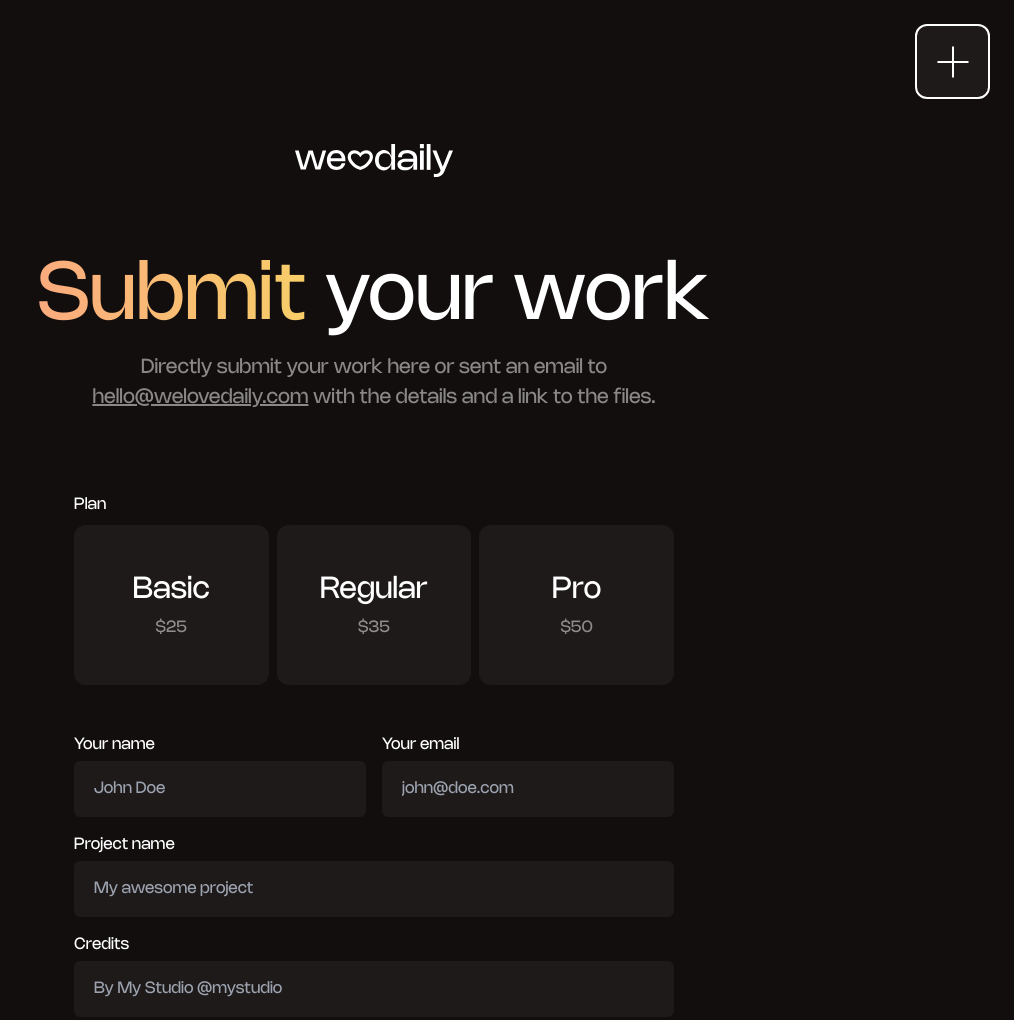
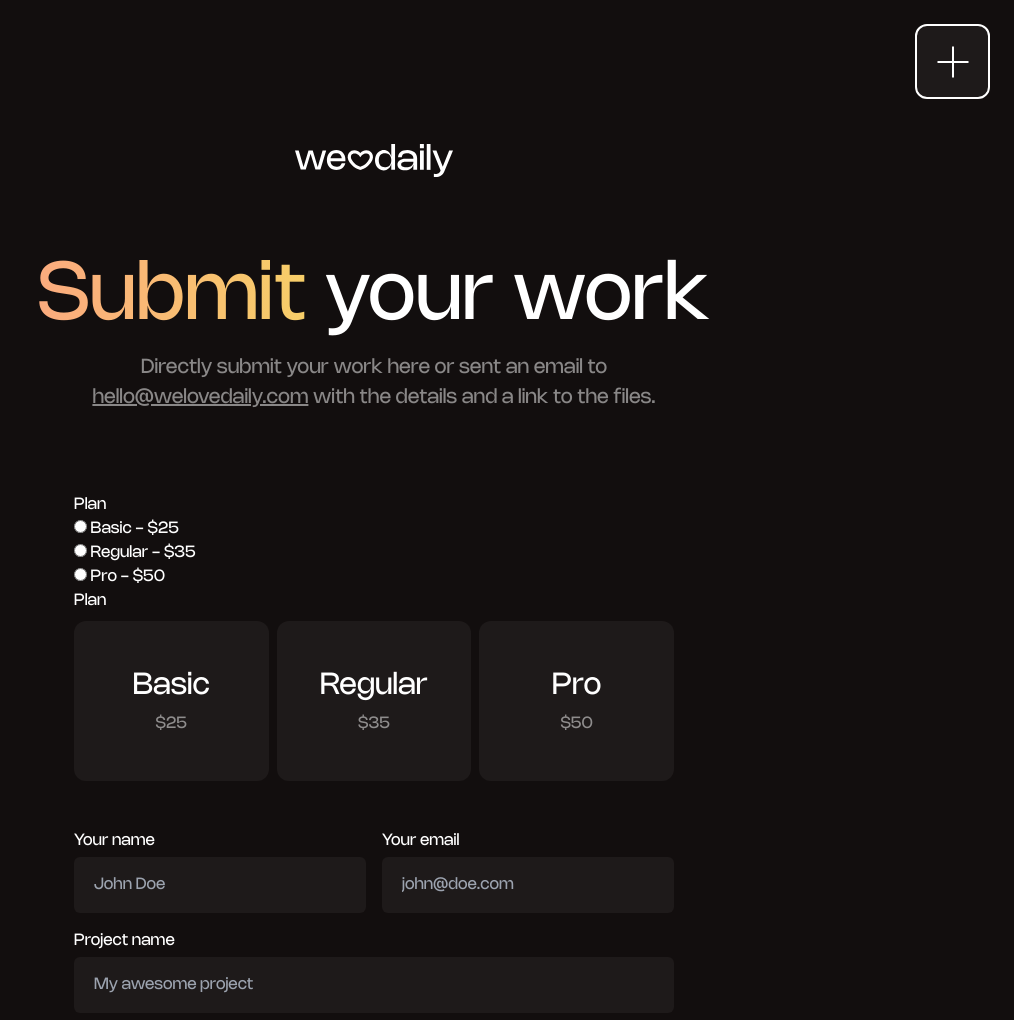
Before and after one commit to ivangarcia82/welovedaily, an Astro site: page /submit in a window 1280 px wide. Shown: the top 1020 px of the page, without its empty margins (266-1280 px from the left). Built offline with nearby package versions, Linux system fonts and the light colour scheme; Astro itself is replaced by a stand-in of ours.

Commit message:
Update submit.astro

```diff
--- a/src/pages/submit.astro
+++ b/src/pages/submit.astro
@@ -19,12 +19,32 @@ import Layout from '../layouts/Layout.astro';
 			method="POST"
 			action="/success">
 
+
+				<fieldset>
+				<legend>Plan</legend>
+				<p>
+				  <label>
+					<input type="radio" name="plan" value="Basic - $25"> Basic - $25
+				  </label>
+				</p>
+				<p>
+				  <label>
+					<input type="radio" name="plan" value="Regular - $25"> Regular - $35
+				  </label>
+				</p>
+				<p>
+					<label>
+					  <input type="radio" name="plan" value="Pro - $50"> Pro - $50
+					</label>
+				  </p>
+			  </fieldset>
+
 				<fieldset>
 				<legend>Plan</legend>
 				<div class="grid grid-cols-3 mb-12 gap-2 pt-2">
 					<div>
 						<label for="Basic">
-							<input type="radio" value="Basic - $25" name="plan" id="Basic" class="peer hidden" required />
+							<input type="radio" value="Basic - $25" name="plan_old" id="Basic" class="peer hidden" required />
 							<div class="text-base lg:text-md block cursor-pointer select-none rounded-xl pt-8 pb-6 lg:pt-12 lg:pb-10 bg-darkgrey text-center peer-checked:bg-white transition peer-checked:text-black border-2 border-transparent hover:border-white">
 								Basic
 								<span class="text-sm font-normal opacity-50 block mt-2">$25</span>
@@ -33,7 +53,7 @@ import Layout from '../layouts/Layout.astro';
 					</div>
 					<div>
 						<label for="Regular">
-							<input type="radio" value="Regular - $35" name="plan" id="Regular" class="peer hidden" required />
+							<input type="radio" value="Regular - $35" name="plan_old" id="Regular" class="peer hidden" required />
 							<div class="text-base lg:text-md block cursor-pointer select-none rounded-xl pt-8 pb-6 lg:pt-12 lg:pb-10 bg-darkgrey text-center peer-checked:bg-white transition peer-checked:text-black border-2 border-transparent hover:border-white">
 								Regular
 								<span class="text-sm font-normal opacity-50 block mt-2">$35</span>
@@ -42,7 +62,7 @@ import Layout from '../layouts/Layout.astro';
 					</div>
 					<div>
 						<label for="Pro">
-							<input type="radio" value="Pro - $50" name="plan" id="Pro" class="peer hidden" required />
+							<input type="radio" value="Pro - $50" name="plan_old" id="Pro" class="peer hidden" required />
 							<div class="text-base lg:text-md block cursor-pointer select-none rounded-xl pt-8 pb-6 lg:pt-12 lg:pb-10 bg-darkgrey text-center peer-checked:bg-white transition peer-checked:text-black border-2 border-transparent hover:border-white">
 								Pro
 								<span class="text-sm font-normal opacity-50 block mt-2">$50</span>
```
